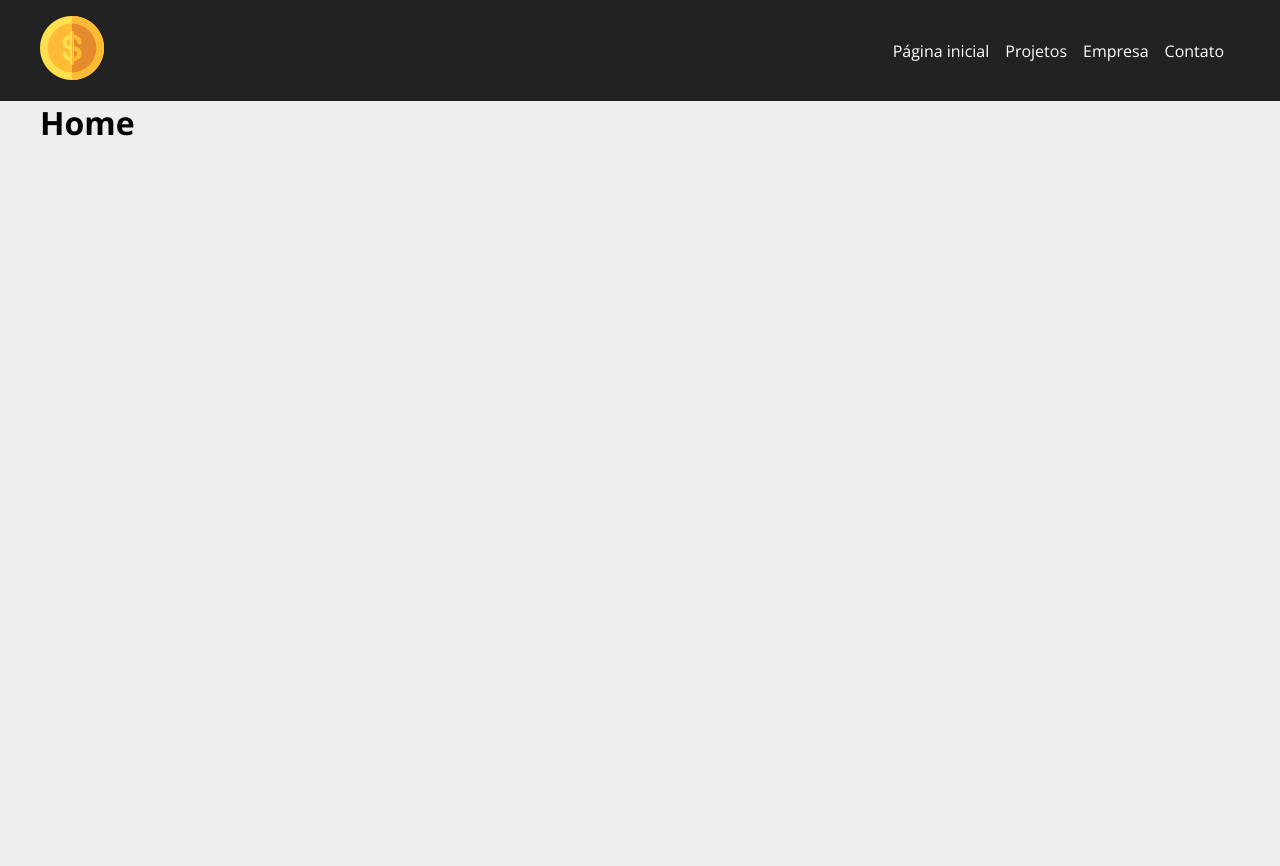
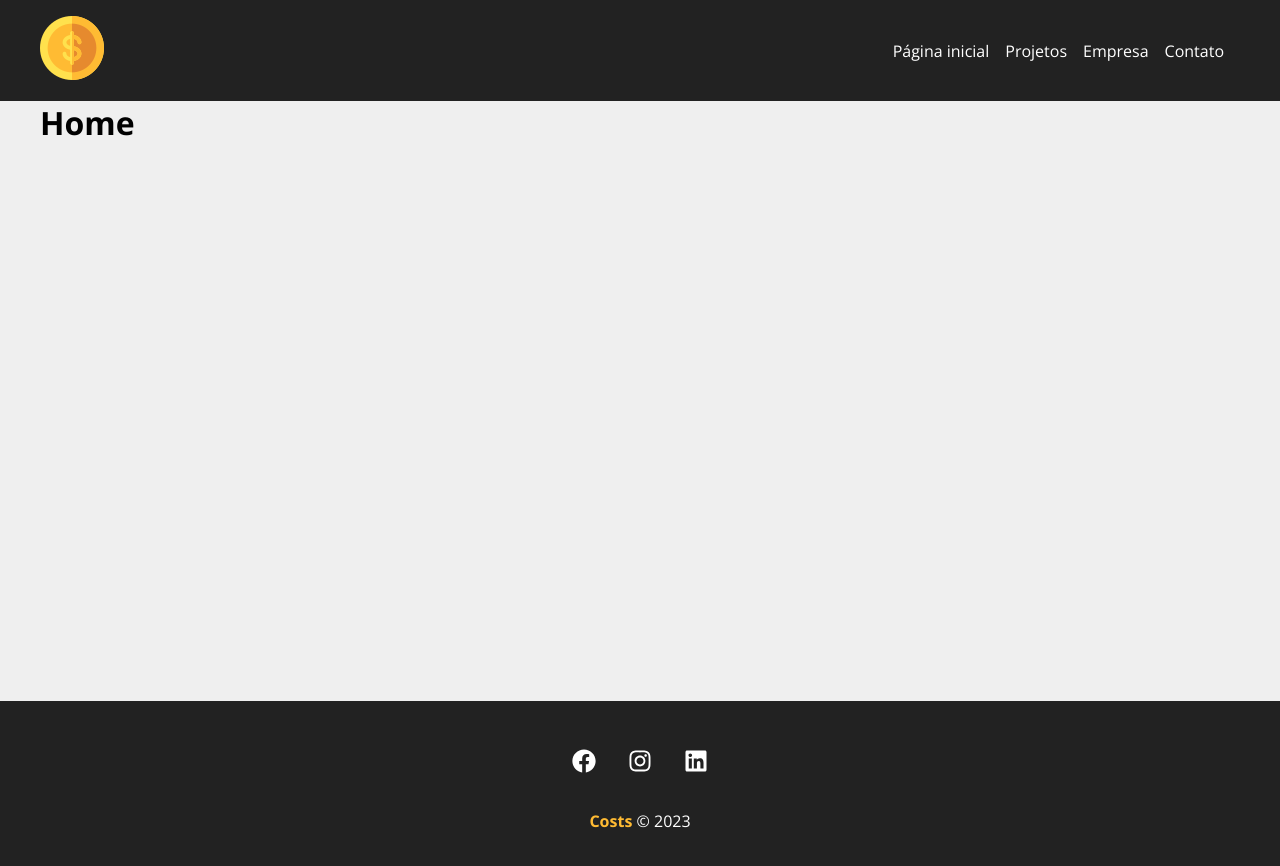
Before and after one commit to lyaricci/costs, a React (Vite) app: page / in a window 1280 px wide. Shown: the top 866 px of the page. Before the commit the page ends 800 px from the top, so only its background shows below. Built offline with nearby package versions, Linux system fonts and the light colour scheme.

Commit message:
feat: add footer

```diff
--- a/src/App.jsx
+++ b/src/App.jsx
@@ -3,6 +3,7 @@
 import Home from "./pages/Home"
 import Container from "./components/layout/Container"
 import Navbar from "./components/layout/Navbar"
+import Footer from "./components/layout/Footer"
 
 function App() {
   return (
@@ -45,7 +46,7 @@
           />
         </Routes>
       </Container>
-      {/* Footer */}
+      <Footer />
     </Router>
   )
 }
--- /dev/null
+++ b/src/components/layout/Footer.jsx
@@ -0,0 +1,24 @@
+import { FaFacebook, FaInstagram, FaLinkedin } from "react-icons/fa"
+
+import styles from "./footer.module.css"
+
+export default function Footer() {
+  return (
+    <footer className={styles.footer}>
+      <ul className={styles.socialList}>
+        <li>
+          <FaFacebook />
+        </li>
+        <li>
+          <FaInstagram />
+        </li>
+        <li>
+          <FaLinkedin />
+        </li>
+      </ul>
+      <p className={styles.copyright}>
+        <span>Costs</span> &copy; 2023
+      </p>
+    </footer>
+  )
+}
--- /dev/null
+++ b/src/components/layout/footer.module.css
@@ -0,0 +1,34 @@
+.footer {
+  background-color: #222;
+  color: #fff;
+  padding: 3em;
+  text-align: center;
+}
+
+.socialList {
+  display: flex;
+  justify-content: center;
+  list-style: none;
+}
+
+.socialList li {
+  margin: 0 1em;
+}
+
+.socialList li:hover {
+  color: #ffbb33;
+}
+
+.socialList svg {
+  font-size: 1.5em;
+  cursor: pointer;
+}
+
+.copyright {
+  margin-top: 2em;
+}
+
+.copyright span {
+  font-weight: bold;
+  color: #ffbb33;
+}
```
